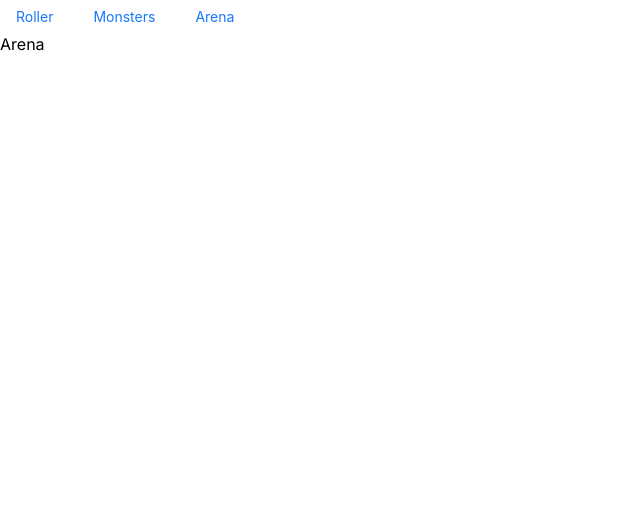
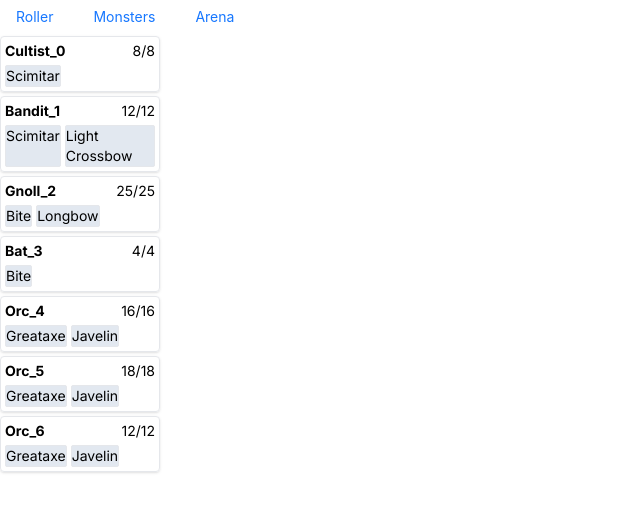
Before and after one commit to crianonim/dnd-next, a Next.js app: page /arena in a window 1280 px wide. Shown: the top 512 px of the page, without its empty margins (0-640 px from the left). Built offline with nearby package versions, Linux system fonts and the light colour scheme.

Commit message:
implement arena and attack

```diff
--- a/src/app/arena/page.tsx
+++ b/src/app/arena/page.tsx
@@ -1,5 +1,107 @@
-import React from "react";
+"use client";
+import {
+  Entity,
+  generateEntities,
+  attackEntity,
+  AttackResult,
+  attackResultToString,
+  applyDamage,
+} from "@/game/entity";
+import { AttackAction } from "@/game/monsters";
+
+import React, { useEffect, useState } from "react";
+
+function EntityView({
+  entity,
+  onClick,
+  onAttackAction,
+}: {
+  entity: Entity;
+  onClick: (e: string) => void;
+  onAttackAction: (a: AttackAction) => void;
+}) {
+  return (
+    <div className="gap-1 flex flex-col text-sm border rounded shadow p-1">
+      <div className="flex gap-1 justify-between">
+        {" "}
+        <span
+          className="font-bold cursor-pointer"
+          onClick={() => onClick(entity.name)}
+        >
+          {entity.name}
+        </span>
+        <span>
+          {entity.currentHP}/{entity.maxHP}
+        </span>
+      </div>
+      <div className="flex gap-1">
+        {entity.attacks.map((attack) => (
+          <div
+            className=" bg-slate-200 border rounded-sm cursor-pointer"
+            key={attack.name}
+            onClick={() => onAttackAction(attack)}
+          >
+            {attack.name}
+          </div>
+        ))}
+      </div>
+    </div>
+  );
+}
+
+const getEntityByName = (
+  name: string,
+  entities: Entity[]
+): Entity | undefined => entities.find((e) => e.name === name);
 
 export default function Arena() {
-  return <div>Arena</div>;
+  const [defender, setDefender] = useState<string | null>(null);
+  const [entities, setEntities] = useState<Entity[]>([]);
+  const [result, setResult] = useState<AttackResult | null>(null);
+  useEffect(() => setEntities(generateEntities()), []);
+  const defenderEntity = defender && getEntityByName(defender, entities);
+  return (
+    <div>
+      <div className="text-sm">{result && attackResultToString(result)}</div>
+      <div className="flex flex-col gap-1 w-40">
+        <div>
+          {defenderEntity && (
+            <div className="flex flex-col gap-1 border rounded bg-red-300 p-1">
+              <div className="text-small">Defender</div>
+              <EntityView
+                entity={defenderEntity}
+                onClick={() => {}}
+                onAttackAction={() => {}}
+              />
+            </div>
+          )}
+        </div>
+        {entities
+          .filter((ent) => ent !== defenderEntity)
+          .map((e) => (
+            <EntityView
+              key={e.name}
+              entity={e}
+              onClick={setDefender}
+              onAttackAction={(a) => {
+                console.log({ a }, defenderEntity);
+                if (defenderEntity) {
+                  const result = attackEntity(defenderEntity, a);
+                  setResult(result);
+                  if (result.type === "success") {
+                    const newDefender = applyDamage(result, defenderEntity);
+                    console.log("IN DAMAGE", newDefender);
+                    setEntities((prev) =>
+                      prev.map((d) =>
+                        d.name === newDefender.name ? newDefender : d
+                      )
+                    );
+                  }
+                }
+              }}
+            />
+          ))}
+      </div>
+    </div>
+  );
 }
--- /dev/null
+++ b/src/game/entity.ts
@@ -0,0 +1,95 @@
+import { z } from "zod";
+import {
+  AttackAction,
+  DamageType,
+  Monster,
+  attackActionSchema,
+  getMonsterByName,
+  isAttackAction,
+} from "./monsters";
+import _ from "lodash";
+import * as roll from "./roll";
+
+const entitySchema = z.object({
+  name: z.string(),
+  maxHP: z.number().int(),
+  ac: z.number().int(),
+  currentHP: z.number().int(),
+  monsterName: z.string(),
+  attacks: z.array(attackActionSchema),
+});
+
+const generateMonsterName = (m: Monster, id: string): string => m.name + id;
+
+export const spawnMonster = (m: Monster, id: string): Entity => {
+  const hp = roll.roll(roll.parseRoll(m.hit_points_roll));
+  return {
+    name: generateMonsterName(m, id),
+    maxHP: hp,
+    currentHP: hp,
+    // todo - multiple acs
+    ac: m.armor_class.reduce((acc, cur) => Math.max(cur.value, acc), 0),
+    monsterName: m.name,
+    attacks: m.actions ? m.actions.filter(isAttackAction) : [],
+  };
+};
+export type Entity = z.infer<typeof entitySchema>;
+
+export const generateEntities: () => Entity[] = () =>
+  ["Cultist", "Bandit", "Gnoll", "Bat", "Orc", "Orc", "Orc"]
+    .map(getMonsterByName)
+    .map((m, i) => spawnMonster(m, "_" + i));
+
+export type AttackResult =
+  | { type: "failure"; attackTotal: number }
+  | {
+      type: "success";
+      attackTotal: number;
+      damageTotal: number;
+      damageDetails: [number, DamageType][];
+    };
+
+export const attackEntity = (
+  defender: Entity,
+  attackAction: AttackAction
+): AttackResult => {
+  const attackRoll = roll.roll(roll.d20());
+  const attackTotal = attackRoll + attackAction.attack_bonus;
+  const success = attackTotal >= defender.ac;
+
+  if (!success) {
+    console.log(
+      `Attack ${attackTotal} (${attackRoll} + ${attackAction.attack_bonus}) against AC ${defender.ac} failed`
+    );
+    return {
+      type: "failure",
+      attackTotal,
+    };
+  }
+  const damageDetails: [number, DamageType][] = attackAction.damage.map(
+    (dam) => [roll.roll(roll.parseRoll(dam.damage_dice)), dam.damage_type.name]
+  );
+  const damageTotal = damageDetails.reduce(
+    (acc, cur: [number, DamageType]) => cur[0] + acc,
+    0
+  );
+
+  console.log(
+    `Attack ${attackTotal} (${attackRoll} + ${
+      attackAction.attack_bonus
+    }) against AC ${defender.ac} ${
+      success ? ` succeeded and dealt ${damageTotal} dmg ` : " failed"
+    }`
+  );
+  return { type: "success", attackTotal, damageTotal, damageDetails };
+};
+
+export const attackResultToString = (result: AttackResult): string =>
+  result.type === "success"
+    ? `Attack roll ${result.attackTotal} was successful and dealt ${result.damageTotal} damage.`
+    : `Attack roll ${result.attackTotal} was unsuccessful`;
+
+export const applyDamage = (result: AttackResult, defender: Entity): Entity =>
+  result.type === "failure"
+    ? defender
+    : { ...defender, currentHP: defender.currentHP - result.damageTotal };
--- a/src/game/monsters.ts
+++ b/src/game/monsters.ts
@@ -52,12 +52,14 @@ const damageTypeSchema = z.union([
   z.literal("Necrotic"),
   z.literal("Psychic"),
 ]);
+
+export type DamageType = z.infer<typeof damageTypeSchema>;
 const damageSchema = z.object({
   damage_type: z.object({ name: damageTypeSchema }),
   damage_dice: z.string(),
 });
 
-const attackActionSchema = z.object({
+export const attackActionSchema = z.object({
   name: z.string(),
   desc: z.string(),
   attack_bonus: z.number(),
@@ -65,6 +67,7 @@ const attackActionSchema = z.object({
 });
 
 export type AttackAction = z.infer<typeof attackActionSchema>;
+
 export const isAttackAction = (a: Action): a is AttackAction => {
   return "attack_bonus" in a;
 };
@@ -115,4 +118,42 @@ export const alignments = _.uniq(
   )
 );
 
+export const getMonsterByName = (name: string): Monster =>
+  monsters.find((x) => x.name === name) || thug;
+
 export const calculateMod = (x: number) => Math.floor((x - 10) / 2);
+
+export const thug: Monster = {
+  name: "Thug",
+  type: "humanoid",
+  alignment: "any non-good alignment",
+  size: "Medium",
+  armor_class: [{ type: "armor", value: 11 }],
+  hit_points: 32,
+  hit_dice: "5d8",
+  hit_points_roll: "5d8+10",
+  speed: { walk: "30 ft." },
+  strength: 15,
+  dexterity: 11,
+  constitution: 14,
+  intelligence: 10,
+  wisdom: 10,
+  charisma: 11,
+  challenge_rating: 0.5,
+  xp: 100,
+  actions: [
+    { name: "Multiattack", desc: "The thug makes two melee attacks." },
+    {
+      name: "Mace",
+      desc: "Melee Weapon Attack: +4 to hit, reach 5 ft., one creature. Hit: 5 (1d6 + 2) bludgeoning damage.",
+      attack_bonus: 4,
+      damage: [{ damage_type: { name: "Bludgeoning" }, damage_dice: "1d6+2" }],
+    },
+    {
+      name: "Heavy Crossbow",
+      desc: "Ranged Weapon Attack: +2 to hit, range 100/400 ft., one target. Hit: 5 (1d10) piercing damage.",
+      attack_bonus: 2,
+      damage: [{ damage_type: { name: "Piercing" }, damage_dice: "1d10" }],
+    },
+  ],
+};
--- a/src/game/roll.ts
+++ b/src/game/roll.ts
@@ -20,10 +20,10 @@ export const roll = (r: Roll): number =>
 
 export const d4 = (count = 1, mod = 0) => ({ die: 4, count, mod });
 export const d6 = (count = 1, mod = 0) => ({ die: 6, count, mod });
-export const d8 = (count = 1, mod = 0) => ({ die: 6, count, mod });
-export const d10 = (count = 1, mod = 0) => ({ die: 6, count, mod });
-export const d12 = (count = 1, mod = 0) => ({ die: 6, count, mod });
-export const d20 = (count = 1, mod = 0) => ({ die: 6, count, mod });
+export const d8 = (count = 1, mod = 0) => ({ die: 8, count, mod });
+export const d10 = (count = 1, mod = 0) => ({ die: 10, count, mod });
+export const d12 = (count = 1, mod = 0) => ({ die: 12, count, mod });
+export const d20 = (count = 1, mod = 0) => ({ die: 20, count, mod });
 export const fixed = (mod: number) => ({ die: 6, count: 0, mod });
 export const rollToString = ({ count, die, mod }: Roll) =>
   "" +
```
